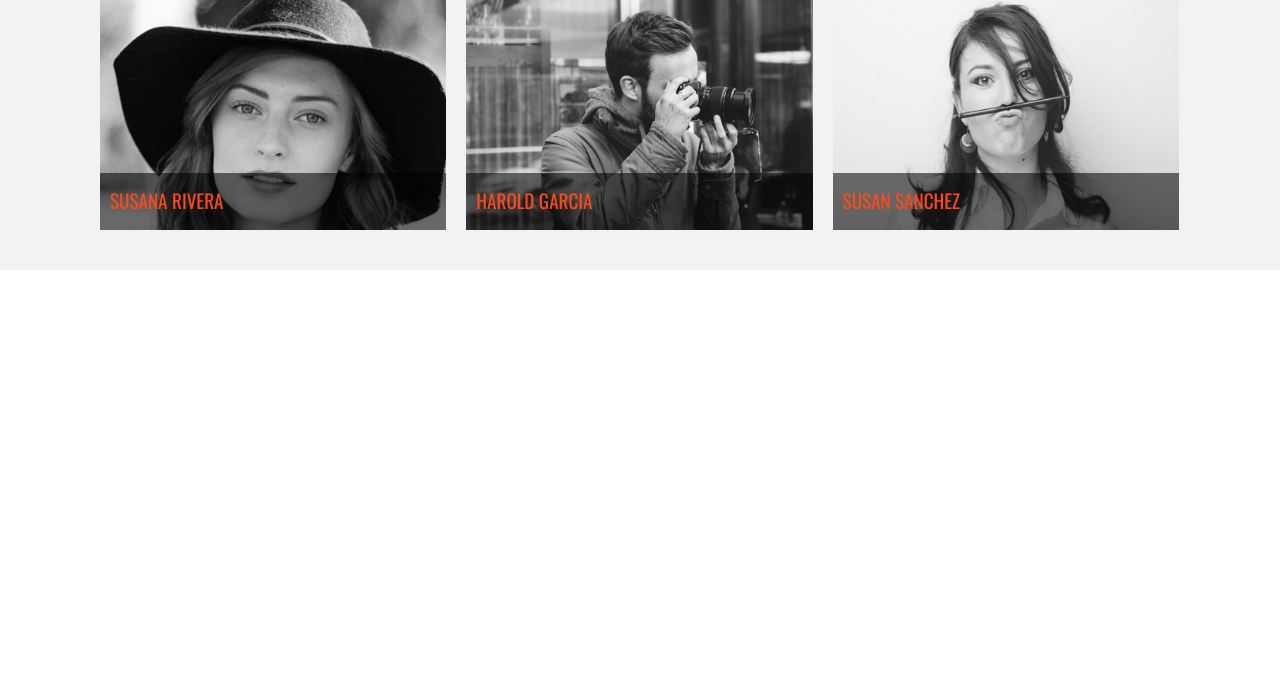
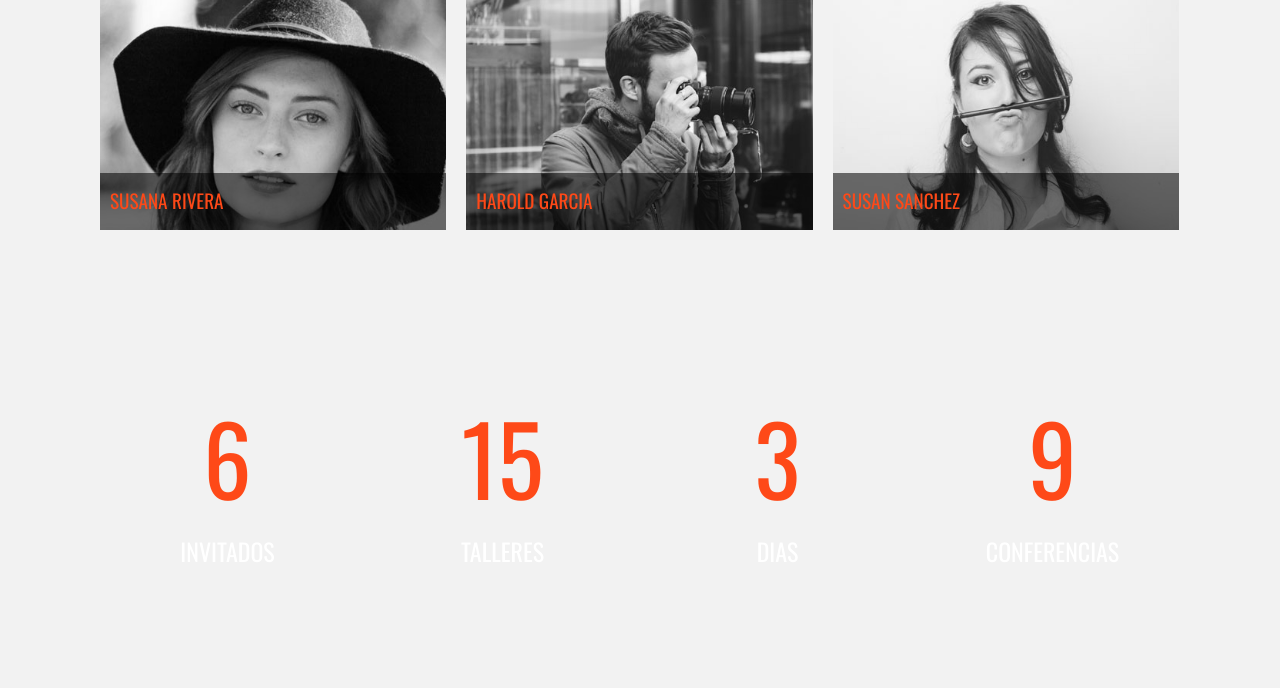
Before and after one commit to bortiz01/udemy-dwc-GDLWebCamp, a PHP site: page / in a window 1280 px wide. Shown: the part 2752-3440 px from the top of the page. Before the commit the page ends 3022 px from the top, so only its background shows below. Run offline with PHP 8.4, Linux system fonts and the light colour scheme.

Commit message:
add section > contador

```diff
--- a/css/main.css
+++ b/css/main.css
@@ -90,10 +90,8 @@ textarea {
 /* --------------------------------- Global -------------------------------- */
 :root {
   --backgroundMain: #f2f2f2;
-  --iconColor: #fe4918;
+  --mainColor: #fe4918;
   --backgroundBar: #353535;
-  --pointerColor: #fe4918;
-  --menurColor: #fe4918;
 }
 
 html {
@@ -162,13 +160,13 @@ h2::after {
 
 h3 {
   font-size: 1.8em;
-  color: var(--menurColor);
+  color: var(--mainColor);
   font-family: "PT Sans", sans-serif;
   margin: 0;
 }
 
 .button {
-  background-color: var(--iconColor);
+  background-color: var(--mainColor);
   padding: 10px 40px;
   color: white;
   text-transform: uppercase;
@@ -248,7 +246,7 @@ div.informacion-evento p {
 }
 
 div.informacion-evento p i {
-  color: var(--iconColor);
+  color: var(--mainColor);
   font-size: 2.4rem;
 }
 
@@ -323,12 +321,12 @@ nav.navegacion-principal a {
 }
 
 nav.navegacion-principal a:hover {
-  background-color: var(--pointerColor);
+  background-color: var(--mainColor);
 }
 
 nav.navegacion-principal a:last-child {
-  border: 2px solid var(--pointerColor);
-  color: var(--pointerColor);
+  border: 2px solid var(--mainColor);
+  color: var(--mainColor);
 }
 
 nav.navegacion-principal a:last-child:hover {
@@ -444,7 +442,7 @@ nav.menu-programa a {
 }
 
 nav.menu-programa a i {
-  color: var(--iconColor);
+  color: var(--mainColor);
   font-size: 1.6em;
   margin-right: 10px;
 }
@@ -510,7 +508,7 @@ div.invitado p {
   background-color: rgba(0,0,0,0.55);
   width: 100%;
   text-align: left;
-  color: var(--iconColor);
+  color: var(--mainColor);
   font-family: "Oswald", sans-serif;
   text-transform: uppercase;
   -webkit-transition: all 0.5s ease-in-out;
@@ -519,6 +517,59 @@ div.invitado p {
 div.invitado:hover p {
   bottom: -80px;
   opacity: 0;
+}
+
+/* -------------------------------- Contador -------------------------------- */
+div.contador {
+  position: relative;
+  height: auto;
+}
+
+div.contador::before {
+  content: '';
+  background-image: url(../img/bg-resumen.jpg);
+}
+
+.parallax::before {
+  width: 100%;
+  height: 100%;
+  position: absolute;
+  top: 0;
+  left: 0;
+  background-repeat: no-repeat;
+  background-size: cover;
+  background-position: center center;
+  background-attachment: fixed;
+  -webkit-filter: brightness(0.8);
+  filter: brightness(0.8);
+}
+
+ul.resumen-evento {
+  position: relative;
+  padding: 120px 0;
+}
+
+ul.resumen-evento li {
+  width: 50%;
+  float: left;
+  text-align: center;
+  color: white;
+  text-transform: uppercase;
+  font-family: "Oswald", sans-serif;
+  font-size: 24px;
+}
+
+@media only screen and (min-width: 768px) {
+  ul.resumen-evento li {
+    width: 25%;
+  }
+}
+
+p.numero {
+  color: var(--mainColor);
+  font-size: 4em;
+  display: block;
+  margin: 0 0 10px 0;
 }
 
 /* ==========================================================================
--- a/index.html
+++ b/index.html
@@ -178,6 +178,25 @@
     </ul>
   </section>
 
+  <div class="contador parallax">
+    <div class="contenedor">
+      <ul class="resumen-evento clearfix">
+        <li>
+          <p class="numero">6</p>Invitados
+        </li>
+        <li>
+          <p class="numero">15</p>Talleres
+        </li>
+        <li>
+          <p class="numero">3</p>Dias
+        </li>
+        <li>
+          <p class="numero">9</p>Conferencias
+        </li>
+      </ul>
+    </div>
+  </div>
+
   <!-- -------------------------- Custom Code - End -------------------------- -->
 
   <script src="js/vendor/modernizr-3.11.2.min.js"></script>
```
